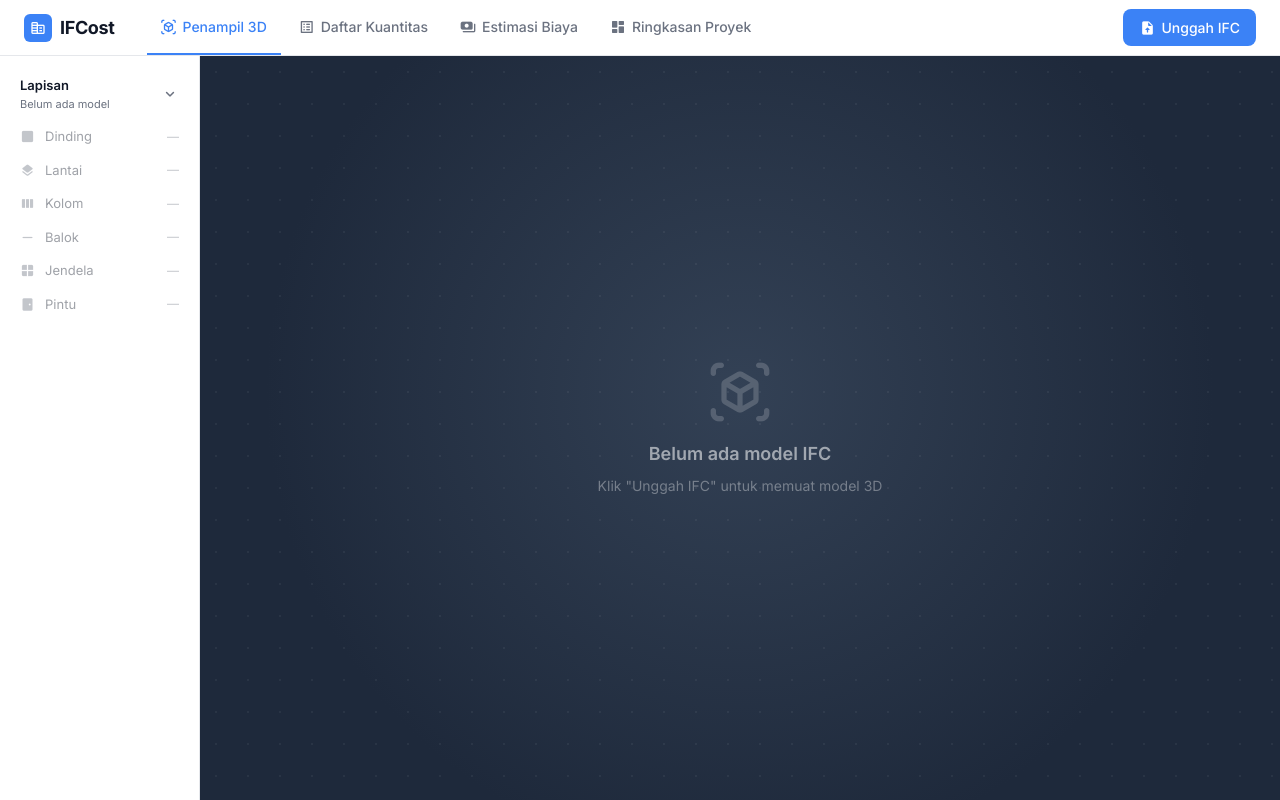
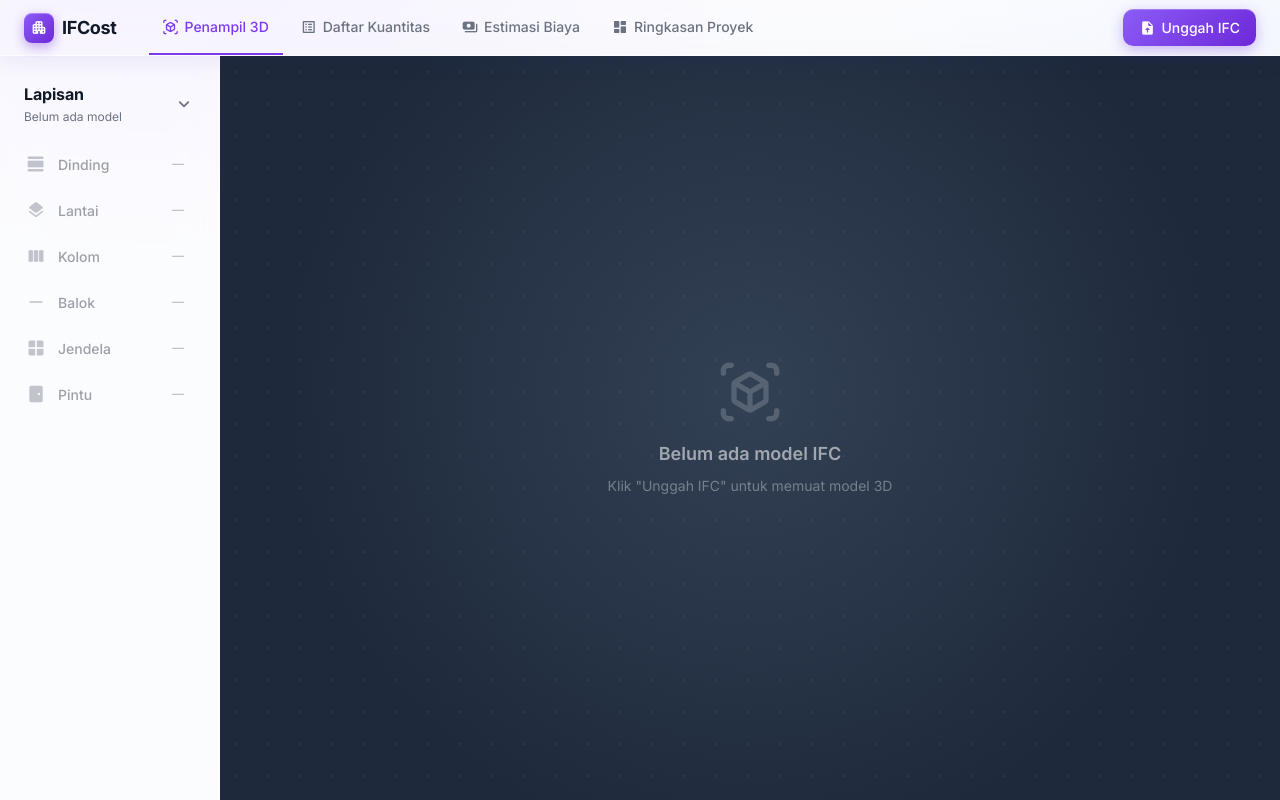
Before and after one commit to ZackyMaulana912/IFCost, a React (Vite) app in the folder frontend/: page / in a window 1280 px wide. Built offline with nearby package versions, Linux system fonts and the light colour scheme; no server answers.

Commit message:
style: refactor UI components with glassmorphism effects and unified primary color variables

```diff
--- a/frontend/src/components/Navbar.tsx
+++ b/frontend/src/components/Navbar.tsx
@@ -17,10 +17,15 @@ const tabs: { id: TabId; label: string; icon: string }[] = [
 export default function Navbar({ activeTab, onTabChange, onUploadClick, fileName }: NavbarProps) {
   return (
     <nav
+      className="glass"
       style={{
         height: 56,
-        background: 'var(--surface)',
-        borderBottom: '1px solid var(--border)',
+        borderRadius: 0,
+        borderLeft: 'none',
+        borderRight: 'none',
+        borderTop: 'none',
+        borderBottom: '1px solid var(--glass-border)',
+        boxShadow: '0 4px 24px rgba(31,38,135,0.08)',
         display: 'flex',
         alignItems: 'stretch',
         padding: '0 24px',
@@ -42,17 +47,18 @@ export default function Navbar({ activeTab, onTabChange, onUploadClick, fileName
       >
         <div
           style={{
-            width: 28,
-            height: 28,
-            background: 'var(--blue)',
-            borderRadius: 6,
+            width: 30,
+            height: 30,
+            background: 'linear-gradient(135deg, var(--primary-light) 0%, var(--primary-dark) 100%)',
+            borderRadius: 8,
             display: 'flex',
             alignItems: 'center',
             justifyContent: 'center',
+            boxShadow: '0 4px 12px rgba(109,40,217,0.4), inset 0 1px 0 rgba(255,255,255,0.3)',
           }}
         >
-          <span className="material-icons-round" style={{ color: 'white', fontSize: 16 }}>
-            corporate_fare
+          <span className="material-icons-round" style={{ color: 'white', fontSize: 17 }}>
+            apartment
           </span>
         </div>
         <span style={{ fontSize: 18, fontWeight: 700, color: 'var(--text)', letterSpacing: '-0.02em' }}>
@@ -75,10 +81,10 @@ export default function Navbar({ activeTab, onTabChange, onUploadClick, fileName
                 padding: '0 14px',
                 fontSize: 14,
                 fontWeight: 500,
-                color: active ? 'var(--blue)' : 'var(--text-2)',
+                color: active ? 'var(--primary)' : 'var(--text-2)',
                 background: 'none',
                 border: 'none',
-                borderBottom: active ? '2px solid var(--blue)' : '2px solid transparent',
+                borderBottom: active ? '2px solid var(--primary)' : '2px solid transparent',
                 cursor: 'pointer',
                 transition: 'color 0.15s, border-color 0.15s',
                 borderRadius: 0,
--- a/frontend/src/components/Sidebar.tsx
+++ b/frontend/src/components/Sidebar.tsx
@@ -6,7 +6,7 @@ interface SidebarProps {
 }
 
 const layers: { label: string; icon: string; keys: string[]; color: string }[] = [
-  { label: 'Dinding', icon: 'square', keys: ['IfcWall', 'IfcWallStandardCase'], color: '#22C55E' },
+  { label: 'Dinding', icon: 'view_day', keys: ['IfcWall', 'IfcWallStandardCase'], color: '#22C55E' },
   { label: 'Lantai', icon: 'layers', keys: ['IfcSlab'], color: '#D97706' },
   { label: 'Kolom', icon: 'view_column', keys: ['IfcColumn'], color: '#8B5CF6' },
   { label: 'Balok', icon: 'horizontal_rule', keys: ['IfcBeam'], color: '#EF4444' },
@@ -27,9 +27,11 @@ export default function Sidebar({ data }: SidebarProps) {
   return (
     <aside
       style={{
-        width: 200,
-        background: 'var(--surface)',
-        borderRight: '1px solid var(--border)',
+        width: 220,
+        background: 'rgba(255,255,255,0.6)',
+        backdropFilter: 'blur(22px) saturate(150%)',
+        WebkitBackdropFilter: 'blur(22px) saturate(150%)',
+        borderRight: '1px solid var(--glass-border)',
         display: 'flex',
         flexDirection: 'column',
         flexShrink: 0,
@@ -37,7 +39,7 @@ export default function Sidebar({ data }: SidebarProps) {
         overflow: 'hidden',
       }}
     >
-      <div style={{ padding: '16px 12px 8px' }}>
+      <div style={{ padding: '18px 14px 10px' }}>
         <button
           onClick={() => setExpanded(!expanded)}
           style={{
@@ -47,21 +49,21 @@ export default function Sidebar({ data }: SidebarProps) {
             justifyContent: 'space-between',
             background: 'none',
             border: 'none',
-            padding: '4px 8px',
-            borderRadius: 6,
+            padding: '8px 10px',
+            borderRadius: 10,
             cursor: 'pointer',
           }}
         >
           <div style={{ textAlign: 'left' }}>
-            <div style={{ fontSize: 13, fontWeight: 600, color: 'var(--text)' }}>Lapisan</div>
-            <div style={{ fontSize: 11, color: 'var(--text-2)' }}>
+            <div style={{ fontSize: 16, fontWeight: 700, color: 'var(--text)', letterSpacing: '-0.01em' }}>Lapisan</div>
+            <div style={{ fontSize: 12, color: 'var(--text-2)', marginTop: 2 }}>
               {data ? `${jenisAda} Jenis Elemen` : 'Belum ada model'}
             </div>
           </div>
           <span
             className="material-icons-round"
             style={{
-              fontSize: 18,
+              fontSize: 22,
               color: 'var(--text-2)',
               transform: expanded ? 'rotate(0deg)' : 'rotate(-90deg)',
               transition: 'transform 0.2s',
@@ -72,7 +74,7 @@ export default function Sidebar({ data }: SidebarProps) {
         </button>
 
         {expanded && (
-          <div style={{ marginTop: 4 }}>
+          <div style={{ marginTop: 8, display: 'flex', flexDirection: 'column', gap: 2 }}>
             {rows.map((row) => (
               <div
                 key={row.label}
@@ -80,20 +82,32 @@ export default function Sidebar({ data }: SidebarProps) {
                   width: '100%',
                   display: 'flex',
                   alignItems: 'center',
-                  gap: 10,
-                  padding: '7px 8px',
-                  borderRadius: 6,
+                  gap: 12,
+                  padding: '11px 12px',
+                  borderRadius: 10,
                   opacity: row.count > 0 ? 1 : 0.4,
                 }}
               >
                 <span
                   className="material-icons-round"
-                  style={{ fontSize: 15, color: row.count > 0 ? row.color : 'var(--text-2)' }}
+                  style={{ fontSize: 20, color: row.count > 0 ? row.color : 'var(--text-2)' }}
                 >
                   {row.icon}
                 </span>
-                <span style={{ fontSize: 13, color: 'var(--text)', flex: 1 }}>{row.label}</span>
-                <span style={{ fontSize: 12, color: 'var(--text-2)', fontVariantNumeric: 'tabular-nums' }}>
+                <span style={{ fontSize: 14, fontWeight: 500, color: 'var(--text)', flex: 1 }}>{row.label}</span>
+                <span
+                  style={{
+                    fontSize: 12,
+                    fontWeight: 600,
+                    color: row.count > 0 ? 'var(--text)' : 'var(--text-2)',
+                    background: row.count > 0 ? 'var(--surface-2)' : 'transparent',
+                    borderRadius: 999,
+                    padding: '2px 9px',
+                    minWidth: 26,
+                    textAlign: 'center',
+                    fontVariantNumeric: 'tabular-nums',
+                  }}
+                >
                   {data ? row.count : '—'}
                 </span>
               </div>
--- a/frontend/src/components/tabs/QTOTab.tsx
+++ b/frontend/src/components/tabs/QTOTab.tsx
@@ -29,7 +29,7 @@ function SortIcon({ direction }: { direction: 'asc' | 'desc' | false }) {
   if (!direction)
     return <span className="material-icons-round" style={{ fontSize: 12, color: 'var(--border)' }}>unfold_more</span>
   return (
-    <span className="material-icons-round" style={{ fontSize: 12, color: 'var(--blue)' }}>
+    <span className="material-icons-round" style={{ fontSize: 12, color: 'var(--primary)' }}>
       {direction === 'asc' ? 'arrow_upward' : 'arrow_downward'}
     </span>
   )
@@ -272,7 +272,7 @@ export default function QTOTab({ data }: QTOTabProps) {
       count: walls.length,
       color: '#22C55E',
       bgColor: '#DCFCE7',
-      icon: 'wall',
+      icon: 'view_day',
       defaultOpen: true,
       content: (
         <DataTable
--- a/frontend/src/components/tabs/RABTab.tsx
+++ b/frontend/src/components/tabs/RABTab.tsx
@@ -40,7 +40,7 @@ function HargaInput({
           transition: 'border-color 0.15s',
         }}
         onFocusCapture={(e) => {
-          (e.currentTarget as HTMLElement).style.borderColor = 'var(--blue)'
+          (e.currentTarget as HTMLElement).style.borderColor = 'var(--primary)'
         }}
         onBlurCapture={(e) => {
           (e.currentTarget as HTMLElement).style.borderColor = 'var(--border)'
@@ -106,7 +106,7 @@ function RABRow({ item, depth = 0 }: { item: RABItem; depth?: number }) {
         <td style={{ padding: '10px 16px', fontSize: 14, color: 'var(--text)', borderBottom: '1px solid var(--border)', whiteSpace: 'nowrap' }}>
           {item.kebutuhan}
         </td>
-        <td style={{ padding: '10px 16px', fontSize: 14, color: 'var(--blue)', fontWeight: 500, borderBottom: '1px solid var(--border)', textAlign: 'right', whiteSpace: 'nowrap' }}>
+        <td style={{ padding: '10px 16px', fontSize: 14, color: 'var(--primary)', fontWeight: 500, borderBottom: '1px solid var(--border)', textAlign: 'right', whiteSpace: 'nowrap' }}>
           {formatRp(item.harga_satuan)}
         </td>
         <td style={{ padding: '10px 16px', fontSize: 14, fontWeight: depth === 0 ? 600 : 400, color: 'var(--text)', borderBottom: '1px solid var(--border)', textAlign: 'right', whiteSpace: 'nowrap' }}>
--- a/frontend/src/index.css
+++ b/frontend/src/index.css
@@ -4,19 +4,28 @@
 
 @layer base {
   :root {
-    --bg: #F8F9FA;
+    --bg: #F6F7FB;
     --surface: #FFFFFF;
-    --surface-2: #F1F3F5;
+    --surface-2: #F1F3F8;
     --green: #22C55E;
     --yellow: #F59E0B;
     --red: #EF4444;
     --blue: #3B82F6;
     --blue-dark: #1D4ED8;
+    /* brand / primary = ungu (liquid glass accent) */
+    --primary: #7C3AED;
+    --primary-dark: #6D28D9;
+    --primary-light: #8B5CF6;
+    --primary-soft: rgba(124, 58, 237, 0.10);
     --text: #111827;
     --text-2: #6B7280;
     --border: #E5E7EB;
     --badge-green: #DCFCE7;
     --badge-yellow: #FEF9C3;
+    /* liquid glass tokens */
+    --glass-bg: rgba(255, 255, 255, 0.55);
+    --glass-border: rgba(255, 255, 255, 0.65);
+    --glass-shadow: 0 8px 32px rgba(31, 38, 135, 0.12), inset 0 1px 0 rgba(255, 255, 255, 0.6);
   }
 
   * {
@@ -25,7 +34,12 @@
 
   body {
     font-family: 'Inter', sans-serif;
+    /* gradien lembut bernuansa ungu/biru supaya tidak terlalu sepi & glass terbaca */
     background-color: var(--bg);
+    background-image:
+      radial-gradient(1100px 560px at 12% -12%, rgba(124, 58, 237, 0.12), transparent 60%),
+      radial-gradient(1000px 520px at 112% 8%, rgba(59, 130, 246, 0.10), transparent 55%);
+    background-attachment: fixed;
     color: var(--text);
     min-width: 1280px;
     -webkit-font-smoothing: antialiased;
@@ -43,6 +57,15 @@
 }
 
 @layer components {
+  /* liquid glass panel ala iOS */
+  .glass {
+    background: var(--glass-bg);
+    backdrop-filter: blur(22px) saturate(150%);
+    -webkit-backdrop-filter: blur(22px) saturate(150%);
+    border: 1px solid var(--glass-border);
+    box-shadow: var(--glass-shadow);
+  }
+
   .glass-panel {
     background: rgba(255, 255, 255, 0.72);
     backdrop-filter: blur(20px);
@@ -51,30 +74,35 @@
   }
 
   .btn-primary {
-    background-color: var(--blue);
+    background: linear-gradient(135deg, var(--primary-light) 0%, var(--primary-dark) 100%);
     color: white;
-    border-radius: 8px;
+    border-radius: 10px;
     padding: 8px 16px;
     font-size: 14px;
     font-weight: 500;
     display: inline-flex;
     align-items: center;
     gap: 6px;
-    transition: background-color 0.15s;
+    transition: transform 0.12s, box-shadow 0.15s, filter 0.15s;
     cursor: pointer;
     border: none;
     font-family: 'Inter', sans-serif;
+    box-shadow: 0 4px 14px rgba(109, 40, 217, 0.32), inset 0 1px 0 rgba(255, 255, 255, 0.25);
   }
 
   .btn-primary:hover {
-    background-color: var(--blue-dark);
+    filter: brightness(1.05);
+    box-shadow: 0 6px 20px rgba(109, 40, 217, 0.40), inset 0 1px 0 rgba(255, 255, 255, 0.25);
+    transform: translateY(-1px);
   }
 
   .btn-ghost {
-    background-color: transparent;
+    background: rgba(255, 255, 255, 0.6);
+    backdrop-filter: blur(12px);
+    -webkit-backdrop-filter: blur(12px);
     color: var(--text-2);
     border: 1px solid var(--border);
-    border-radius: 8px;
+    border-radius: 10px;
     padding: 7px 14px;
     font-size: 14px;
     font-weight: 500;
@@ -87,15 +115,17 @@
   }
 
   .btn-ghost:hover {
-    background-color: var(--surface-2);
+    background: var(--surface-2);
     color: var(--text);
+    border-color: var(--primary-light);
   }
 
   .card {
     background: var(--surface);
-    border: 1px solid var(--border);
-    border-radius: 12px;
+    border: 1px solid rgba(229, 231, 235, 0.8);
+    border-radius: 14px;
     padding: 20px;
+    box-shadow: 0 1px 2px rgba(16, 24, 40, 0.04), 0 10px 28px rgba(16, 24, 40, 0.05);
   }
 
   .badge-green {
```
Also changed, not shown: frontend/src/components/ui/UploadZone.tsx (+5 -5 lines).
